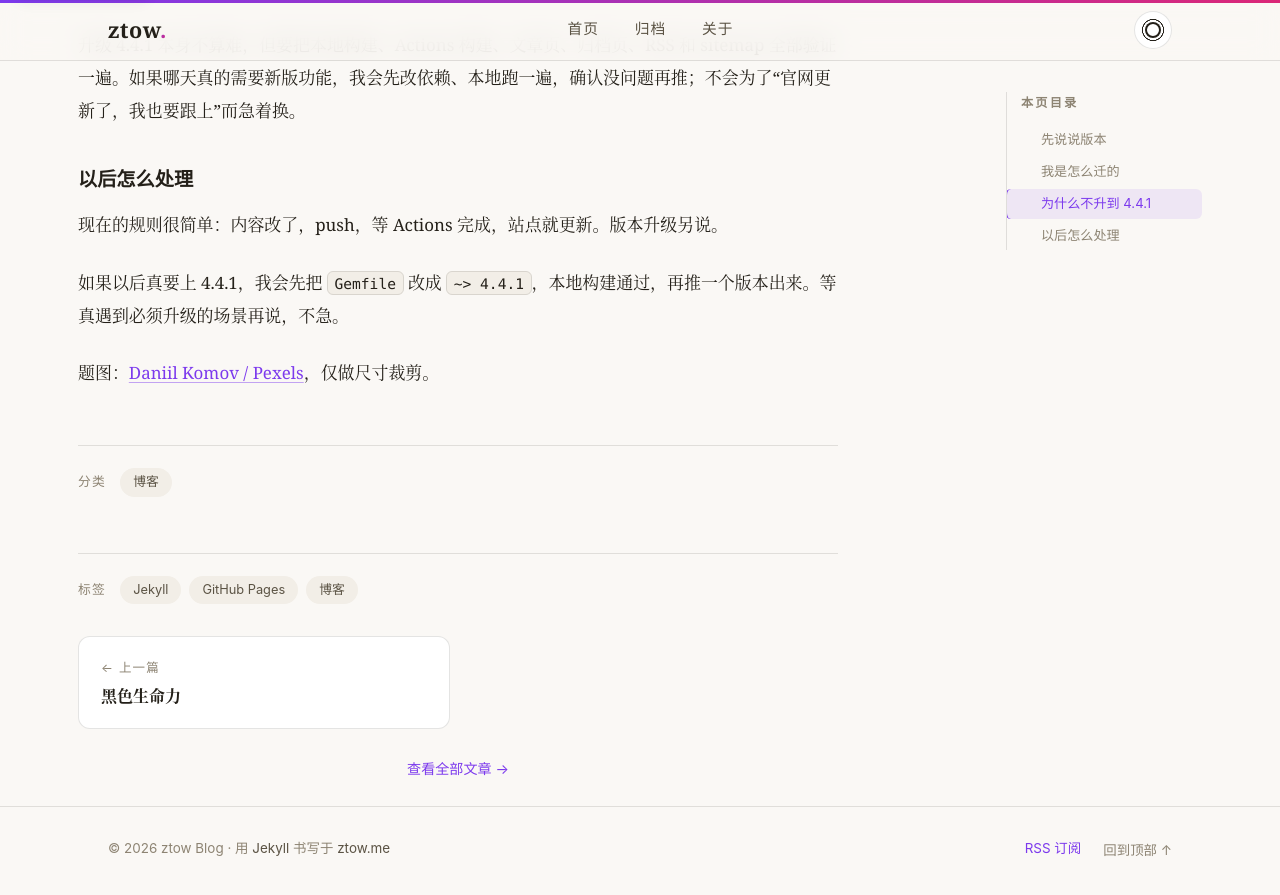
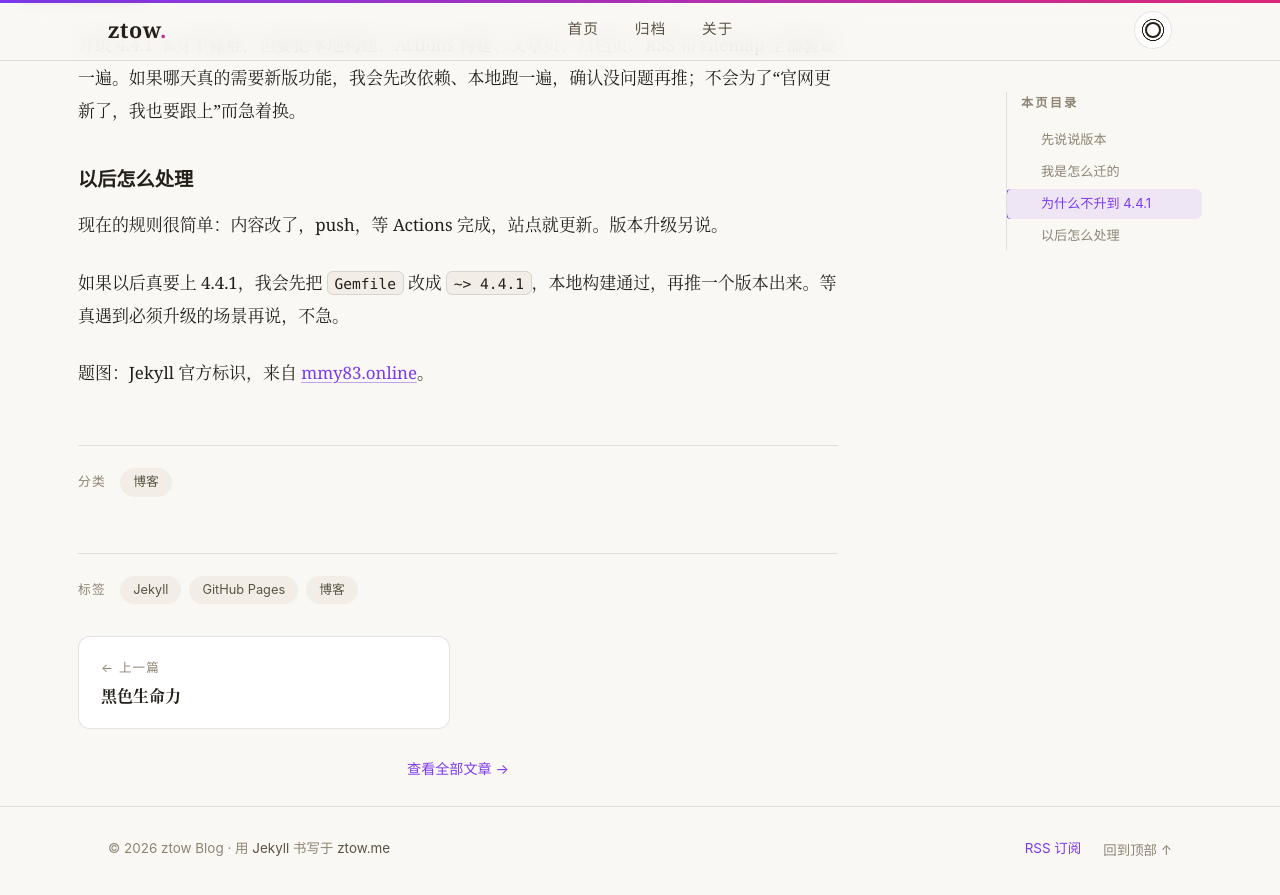
Before and after one commit to ztow/blog, a Jekyll site: the page built from _posts/2026-08-23-jekyll-version-and-deployment.md, in a window 1280 px wide and 900 px high, scrolled down 2270 px. Shown: the top 895 px of the window. Built offline with Jekyll 4.4.1, drawn with Linux system fonts in a browser that asks for light colours.

Commit message:
fix: 替换 Jekyll 版本文章的题图

```diff
--- a/_posts/2026-08-23-jekyll-version-and-deployment.md
+++ b/_posts/2026-08-23-jekyll-version-and-deployment.md
@@ -5,7 +5,7 @@
 title: "Jekyll 版本这件事，我为什么停在 4.3.4"
 subtitle: "从 GitHub Pages 旧构建迁到 Actions，顺手把版本锁在了 4.3.4"
 author: "ztow"
-header-img: "img/2026-jekyll/jekyll-code-pexels.jpg"
+header-img: "img/2026-jekyll/jekyll-header.jpg"
 catalog: true
 tags:
   - Jekyll
@@ -65,4 +65,4 @@
 
 如果以后真要上 4.4.1，我会先把 `Gemfile` 改成 `~> 4.4.1`，本地构建通过，再推一个版本出来。等真遇到必须升级的场景再说，不急。
 
-题图：[Daniil Komov / Pexels](https://www.pexels.com/zh-cn/photo/c-n-c-nh-ma-l-p-trinh-tren-man-hinh-may-tinh-34804020/)，仅做尺寸裁剪。
+题图：Jekyll 官方标识，来自 [mmy83.online](https://mmy83.online/images/2023/02/2023-02-20/%E4%BD%BF%E7%94%A8Jekyll%E6%90%AD%E5%BB%BA%E5%8D%9A%E5%AE%A2%E7%B3%BB%E7%BB%9F/%E4%BD%BF%E7%94%A8Jekyll%E6%90%AD%E5%BB%BA%E5%8D%9A%E5%AE%A2%E7%B3%BB%E7%BB%9F-00.jpg)。
```
Also changed, not shown: img/2026-jekyll/jekyll-code-pexels.jpg (deleted), img/2026-jekyll/jekyll-header.jpg (added).
